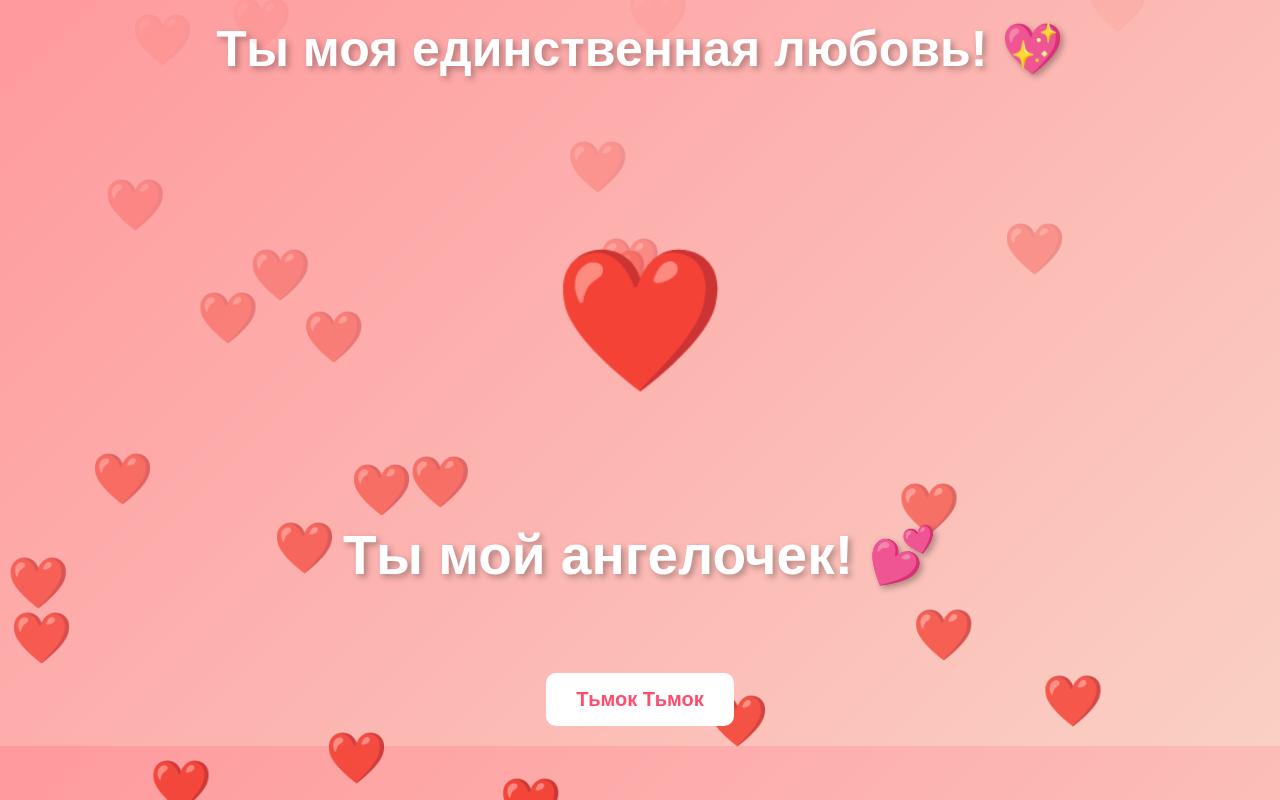
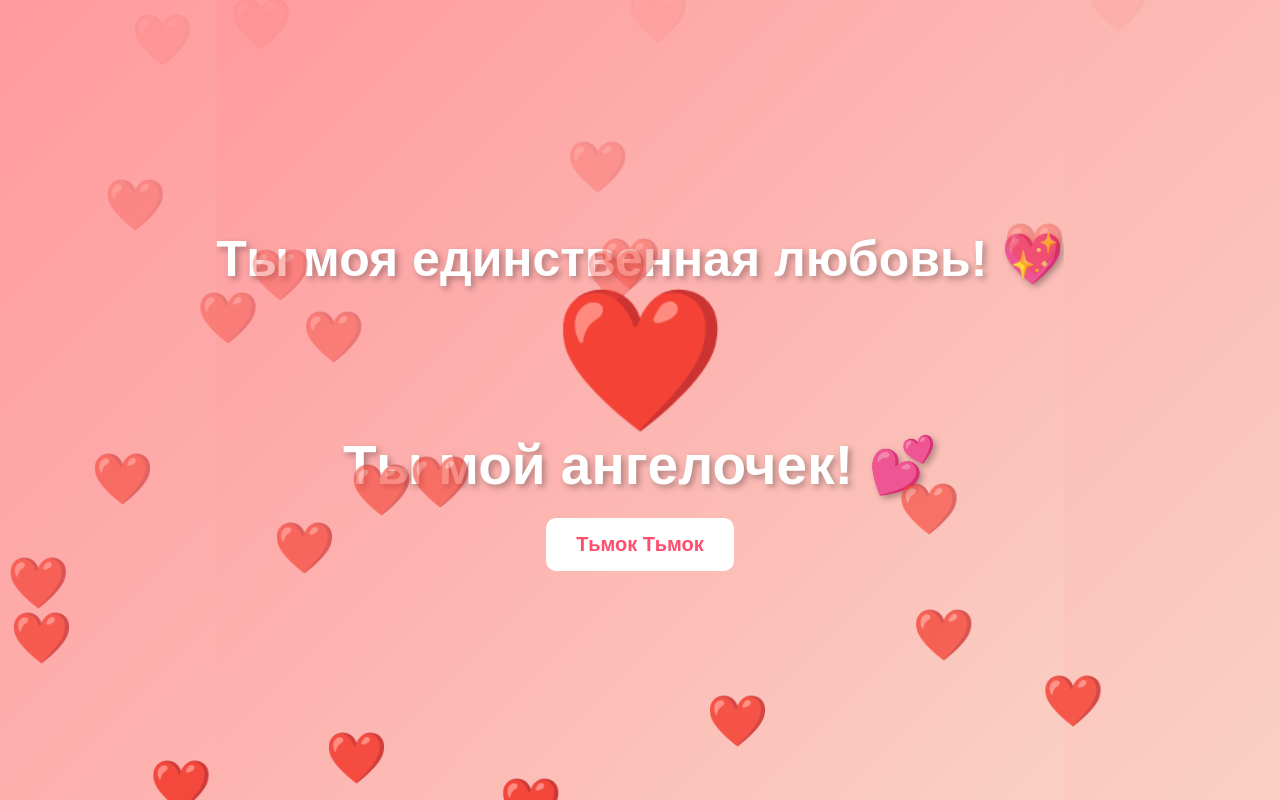
Before and after one commit to Slovak1ch/Love-love, a plain HTML site: page valentine2.html in a window 1280 px wide. Drawn offline with Linux system fonts and the light colour scheme.

Commit message:
Update valentine2.html

```diff
--- a/valentine2.html
+++ b/valentine2.html
@@ -4,36 +4,39 @@
     <meta charset="UTF-8">
     <meta name="viewport" content="width=device-width, initial-scale=1.0">
     <title>Моя Валентинка</title>
-    <link rel="icon" type="image/png" href="favicon.ico"> <!-- Иконка страницы -->
+    <link rel="icon" type="image/png" href="favicon.ico">
     <style>
-        body {
+        * {
+            margin: 0;
+            padding: 0;
+            box-sizing: border-box;
+        }
+        body, html {
+            height: 100%;
+            display: flex;
+            flex-direction: column;
+            justify-content: center;
+            align-items: center;
+            text-align: center;
             font-family: Arial, sans-serif;
-            text-align: center;
             background: linear-gradient(135deg, #ff9a9e, #fad0c4);
             color: white;
-            margin: 0;
-            padding: 0;
             overflow: hidden;
         }
         .header-text {
             font-size: 50px;
             font-weight: bold;
             text-shadow: 3px 3px 6px rgba(0, 0, 0, 0.3);
-            margin-top: 20px;
-        }
-        .container {
-            padding: 20px;
-            position: relative;
-            z-index: 2;
         }
         .big-heart {
             font-size: 140px;
+            margin-top: -10px;
         }
         .love-text {
             font-size: 55px;
             font-weight: bold;
             text-shadow: 3px 3px 6px rgba(0, 0, 0, 0.3);
-            margin-top: -20px;
+            margin-top: -10px;
         }
         button {
             background-color: white;
@@ -43,9 +46,10 @@
             font-size: 20px;
             cursor: pointer;
             border-radius: 10px;
-            margin-top: 30px;
+            margin-top: 20px;
             font-weight: bold;
             transition: 0.3s;
+            outline: none;
         }
         button:hover {
             background-color: #ffccd5;
@@ -75,12 +79,12 @@
 </head>
 <body>
     <div class="header-text">Ты моя единственная любовь! 💖</div>
-    <div class="container">
-        <p class="big-heart">❤️</p>
-        <p class="love-text">Ты мой ангелочек! 💕</p>
-        <button onclick="window.location.href='index.html'">Тьмок Тьмок</button>
-    </div>
+    <p class="big-heart">❤️</p>
+    <p class="love-text">Ты мой ангелочек! 💕</p>
+    <button onclick="window.location.href='index.html'">Тьмок Тьмок</button>
+
     <div class="hearts" id="hearts"></div>
+
     <script>
         function createHeart() {
             const heart = document.createElement("div");
```
